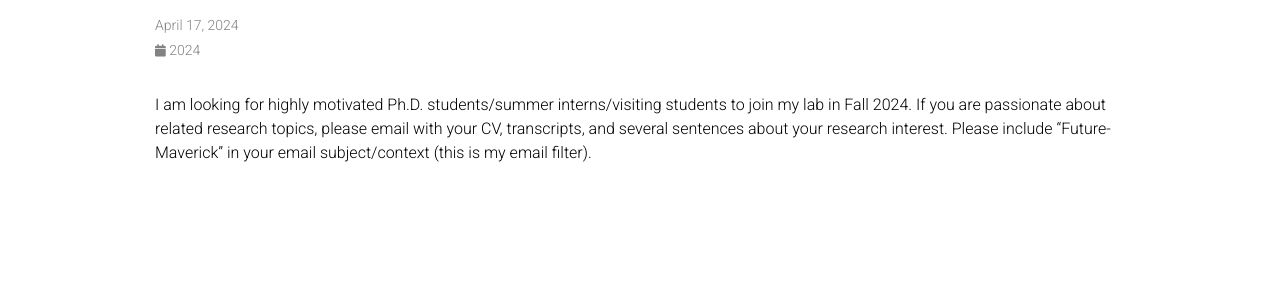
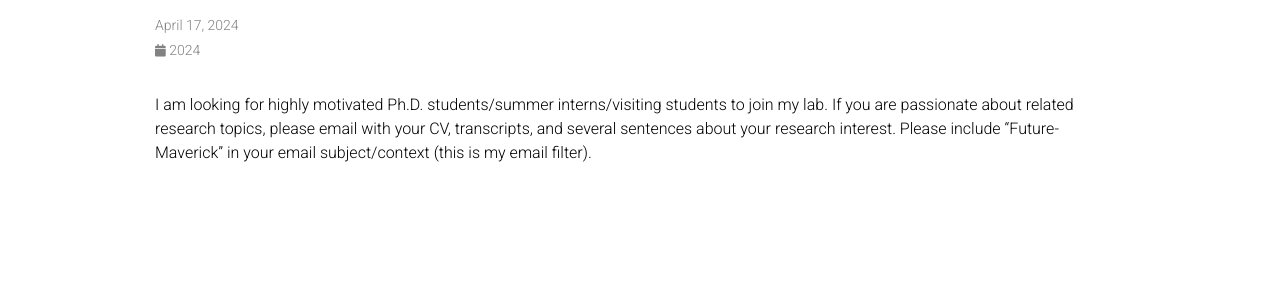
Before and after one commit to sihongho/sihongho.github.io, a Jekyll site: the page built from _news/news_240417.md, in a window 1280 px wide. Shown: the part 146-433 px from the top of the page. Built offline with Jekyll 4.4.1, drawn with Linux system fonts in a browser that asks for light colours; comment, search, counter and statistics services are not loaded; a style sheet for code colours, icons or effects is not loaded.

Commit message:
modify about

```diff
--- a/_news/news_240417.md
+++ b/_news/news_240417.md
@@ -5,4 +5,4 @@ inline: true
 ---
 
 
-I am looking for highly motivated Ph.D. students/summer interns/visiting students to join my lab in Fall 2024. If you are passionate about related research topics, please email with your CV, transcripts, and several sentences about your research interest. Please include “Future-Maverick” in your email subject/context (this is my email filter).
+I am looking for highly motivated Ph.D. students/summer interns/visiting students to join my lab. If you are passionate about related research topics, please email with your CV, transcripts, and several sentences about your research interest. Please include “Future-Maverick” in your email subject/context (this is my email filter).
```
Also changed, not shown: _pages/about.md (+2 -2 lines).
